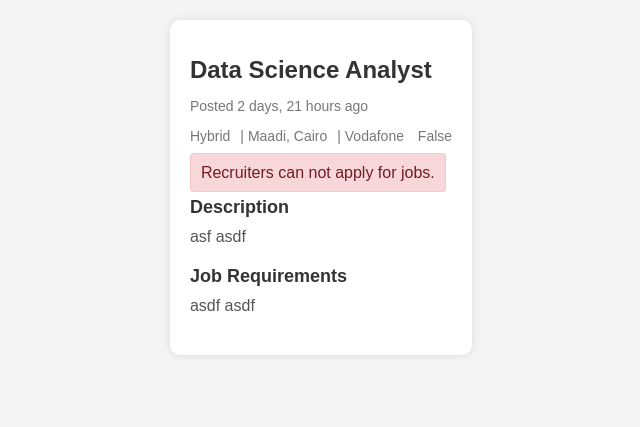
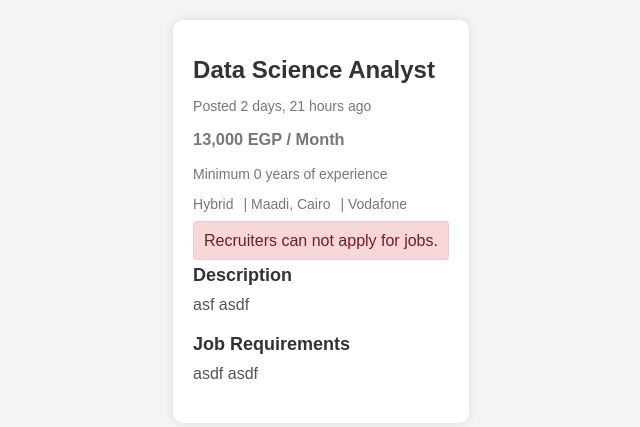
Before and after one commit to mu57f4/Web-Project-Job-Search-Website, a Django app: page /job/4/ in a window 1280 px wide. Shown: the part 48-475 px from the top of the page, without its empty margins (319-959 px from the left). Run offline with Django 5.2, Linux system fonts and the light colour scheme; a user stored in the database is signed in; data comes from the database, SQL or seed files in the repository; some libraries are stand-ins or nearby versions.

Commit message:
Added YoE value

```diff
--- a/templates/job/job_details.html
+++ b/templates/job/job_details.html
@@ -12,10 +12,26 @@
       <h1 class="job-title">{{job.title}}</h1>
       <div class="job-details">
         <p class="time-stamp">Posted {{job.timestamp | naturaltime}}</p>
+        {% if job.salary == 0 %}
+        <h3>N/A EGP</h3>
+        {% else %}
+        <h3 class="time-stamp"><strong>{{job.salary | intcomma}} EGP / Month</strong></h3>
+        {% endif %}
+
+        {% if job.years_of_experience == 1%}
+        <p class="time-stamp">Minimum 1 year of experience</p>
+        {% else %}
+        <p class="time-stamp">Minimum {{job.years_of_experience}} years of experience</p>
+        {% endif %}
         <span class="job-type">{{job.job_type}}</span>|
-        <span class="location">{{job.location}}</span>|
+
+        {% if job.job_type == 'Remote'  %}
+          <span class="location">From home</span>|
+        {% else %}
+          <span class="location">{{job.location}}</span>|
+        {% endif %}
+
         <span class="company-name">{{job.company}}</span>
-        <a>{{already_applied}}</a>
       </div>
     {% if user.is_authenticated %}
     {% if user.is_applicant %}
```
Also changed, not shown: templates/job/create_job.html (+6 -1 lines), templates/job/update_job.html (+6 -1 lines).
